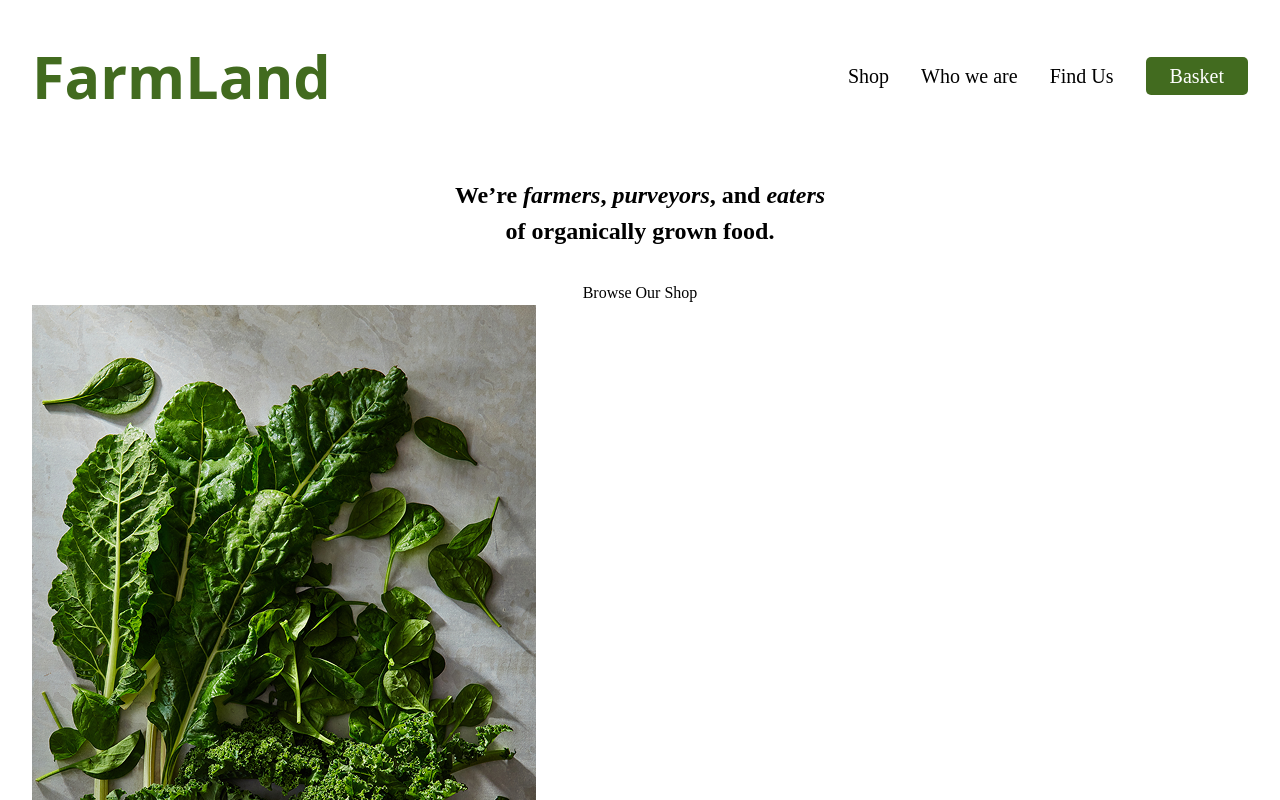
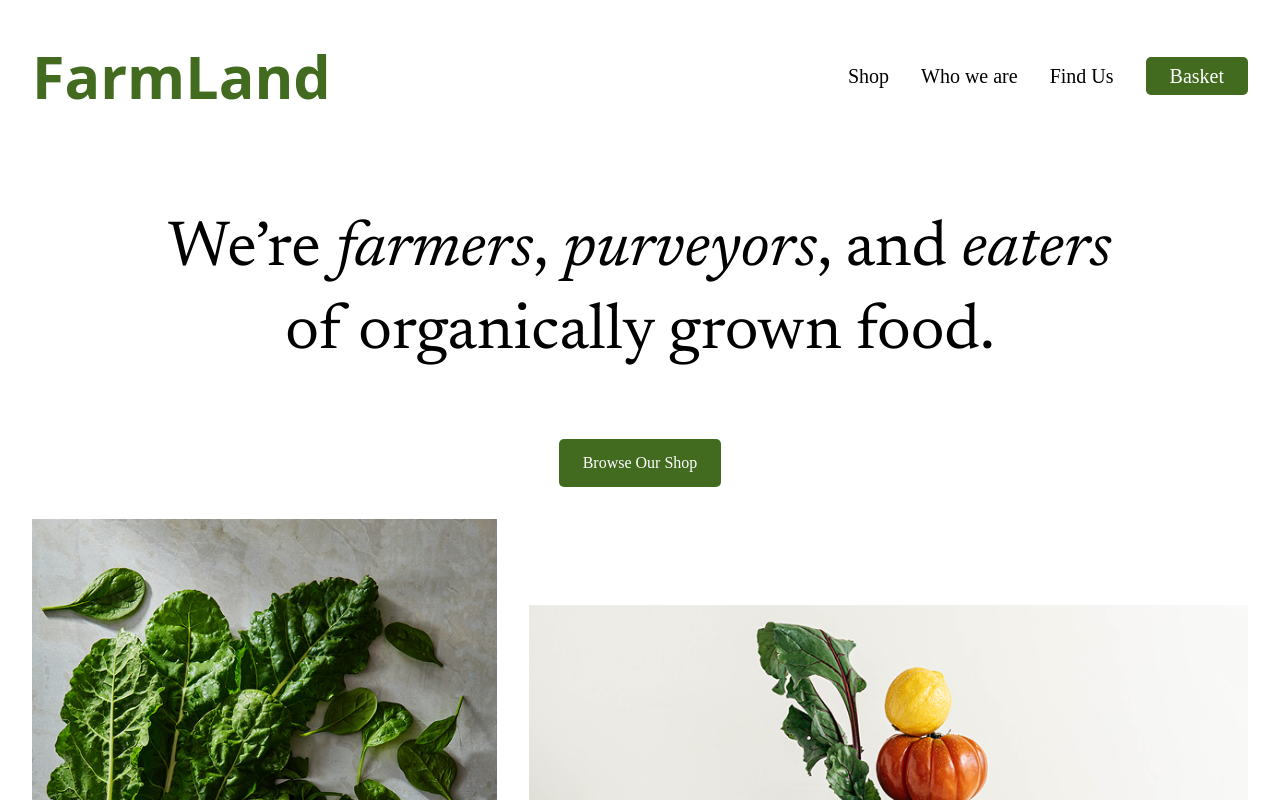
Before and after one commit to Ayoroq/farmLand, a React (Vite) app: page / in a window 1280 px wide. Shown: the top 800 px of the page. Built offline with nearby package versions, Linux system fonts and the light colour scheme; a web font is replaced by a local one.

Commit message:
Added the styles back for the first page

```diff
--- a/src/pages/Home/Home.module.css
+++ b/src/pages/Home/Home.module.css
@@ -2,7 +2,11 @@
   animation: show 2s ease;
 }
 
-
+.section{
+  display: flex;
+  flex-direction: column;
+  gap: 2rem;
+}
 
 /* Fist page */
 .main {
@@ -12,7 +16,13 @@
   gap: 2rem;
 }
 
-/* .shopButton {
+.subSection{
+  display: flex;
+  align-items: center;
+  gap: 2rem;
+}
+
+.shopButton {
   composes: basketBtn from "../../components/Navbar.module.css";
   align-self: center;
   padding: 0.75rem 1.5rem;
@@ -29,7 +39,7 @@
   padding: 2rem 1rem;
   line-height: 1.3;
   font-size: clamp(1.5rem, 5vw, 4rem);
-} */
+}
 
 /* Second page */
 .secondPage{
@@ -52,7 +62,7 @@
 
 
 
-/* @keyframes show {
+@keyframes show {
   0% {
     opacity: 0;
     transform: translateY(0);
@@ -78,4 +88,4 @@
   .info {
     flex-direction: column;
   }
-} */
+}
```
